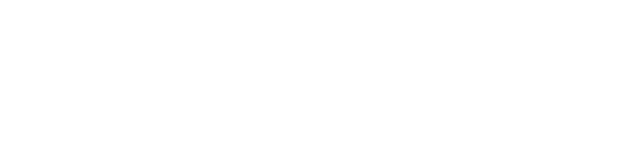
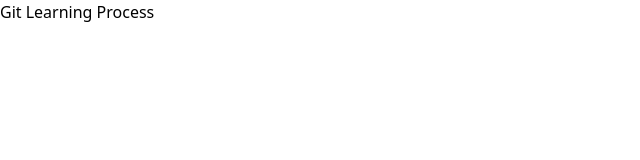
Before and after one commit to rifathossain18/my_project, a website: page src/index.html in a window 1280 px wide. Shown: the whole page, without its empty margins (0-640 px from the left). Drawn offline with Linux system fonts and the light colour scheme.

Commit message:
Heading add

```diff
--- a/src/index.html
+++ b/src/index.html
@@ -11,6 +11,8 @@
 <body>
 
 
+    <h2>Git Learning Process</h2>
+
 
 </body>
 
```
